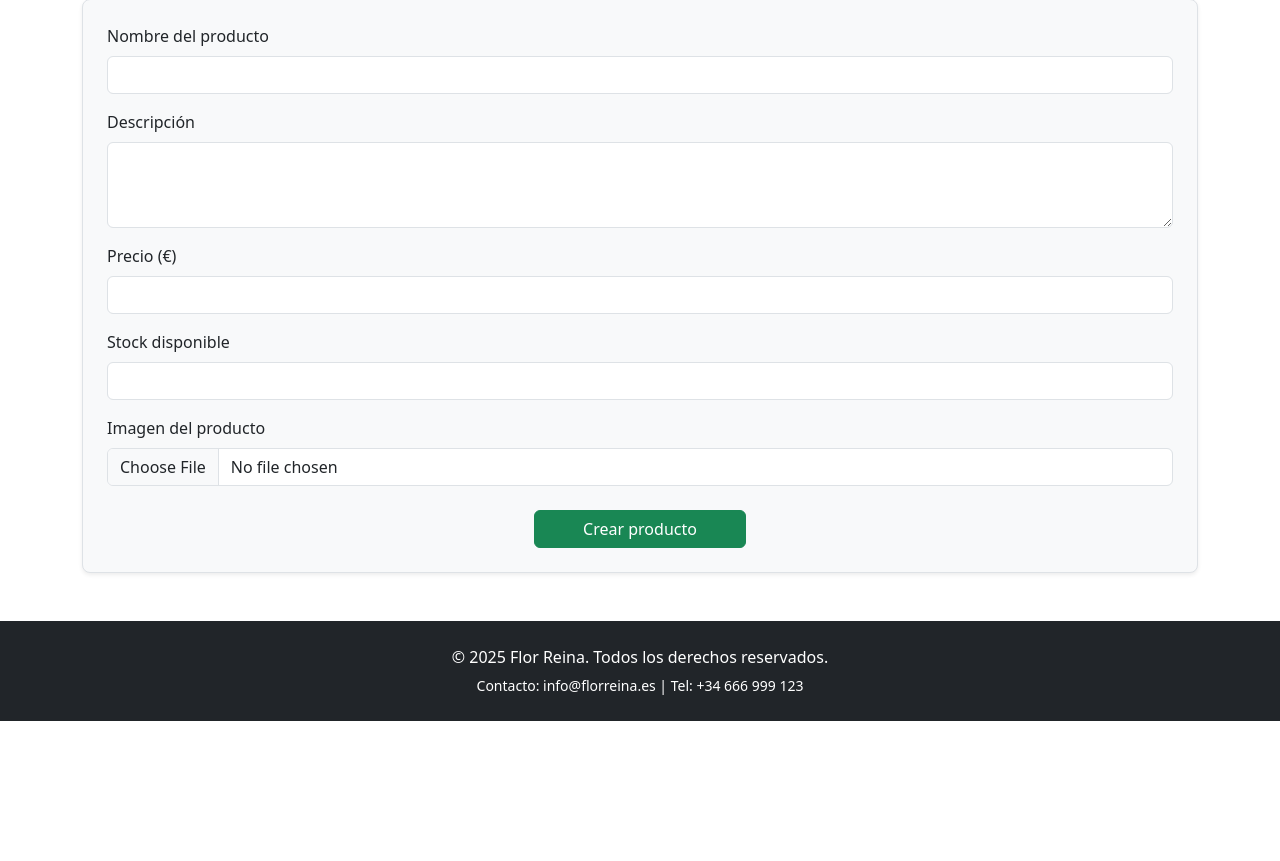
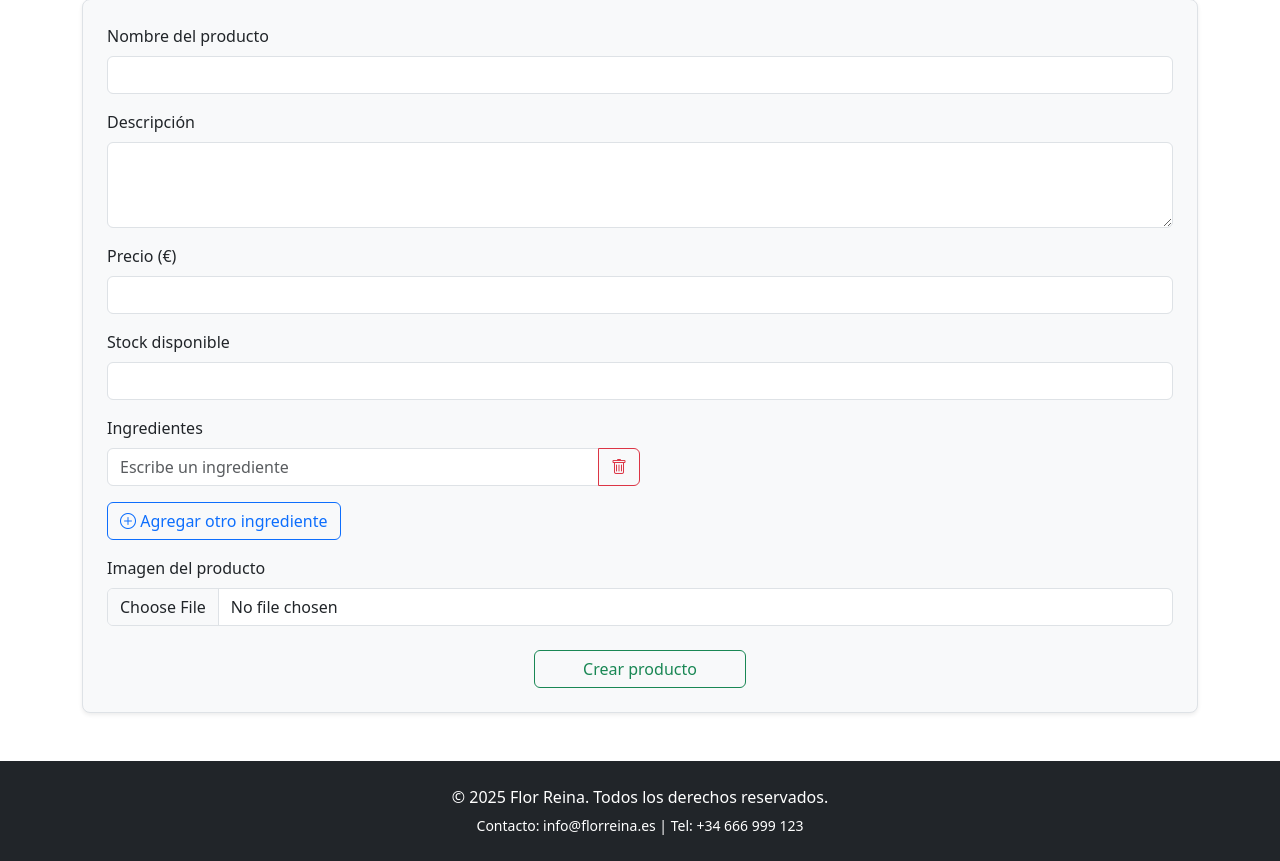
Before and after one commit to cristian23zapata/flor-reina, a PHP site: page /creacion_productos.php in a window 1280 px wide. Shown: the part 197-1058 px from the top of the page. Before the commit the page ends 918 px from the top, so only its background shows below. Run offline with PHP 8.4, Linux system fonts and the light colour scheme; the visitor is signed in with stand-in values (Sample User, id 1); data that the repository does not hold is empty.

Commit message:
cambios en creacion-productos

```diff
--- a/views/creacion_productos.php
+++ b/views/creacion_productos.php
@@ -25,6 +25,7 @@ session_start();
     <title>Flor Reina</title>
     <link href="https://cdn.jsdelivr.net/npm/bootstrap@5.3.3/dist/css/bootstrap.min.css" rel="stylesheet">
     <link href="https://cdn.jsdelivr.net/npm/bootstrap-icons@1.10.5/font/bootstrap-icons.css" rel="stylesheet">
+
 </head>
 <body>
 
@@ -85,15 +86,31 @@ session_start();
             <label for="stock" class="form-label">Stock disponible</label>
             <input type="number" class="form-control" id="stock" name="stock" required>
         </div>
+        <div class="mb-3">
+  <label for="ingredientes" class="form-label">Ingredientes</label>
+  <div id="nuevos-ingredientes">
+  <div class="input-group mb-2 w-50">
+  <input type="text" name="ingredientes[]" class="form-control" placeholder="Escribe un ingrediente">
+  <button type="button" class="btn btn-outline-danger" onclick="eliminarCampo(this)">
+    <i class="bi bi-trash"></i>
+  </button>
+</div>
+  </div>
+  <button type="button" class="btn btn-outline-primary mt-2" onclick="agregarCampo()">
+    <i class="bi bi-plus-circle"></i> Agregar otro ingrediente
+  </button>
+</div>
 
         <div class="mb-4">
             <label for="imagen" class="form-label">Imagen del producto</label>
             <input class="form-control" type="file" id="imagen" name="imagen" accept=".jpg, .jpeg, .png" required>
         </div>
 
+
         <div class="text-center">
-            <button type="submit" class="btn btn-success px-5">Crear producto</button>
+            <button type="submit" class="btn btn-outline-success px-5">Crear producto</button>
         </div>
+
     </form>
 </div>
 
@@ -103,7 +120,29 @@ session_start();
         <p class="mb-1">&copy; 2025 Flor Reina. Todos los derechos reservados.</p>
         <small>Contacto: info@florreina.es | Tel: +34 666 999 123</small>
     </div>
+
 </footer>
+<script>
+    function agregarCampo() {
+  const contenedor = document.getElementById('nuevos-ingredientes');
+  const nuevoCampo = document.createElement('div');
+  nuevoCampo.className = 'input-group mb-2 w-50';
+  nuevoCampo.innerHTML = `
+    <input type="text" name="ingredientes[]" class="form-control" placeholder="Escribe un ingrediente">
+    <button type="button" class="btn btn-outline-danger" onclick="eliminarCampo(this)">
+      <i class="bi bi-trash"></i>
+    </button>
+  `;
+  contenedor.appendChild(nuevoCampo);
+}
+
+function eliminarCampo(boton) {
+  const grupo = boton.parentNode;
+  grupo.parentNode.removeChild(grupo);
+}
+
+  </script>
 <script src="https://cdn.jsdelivr.net/npm/bootstrap@5.3.3/dist/js/bootstrap.bundle.min.js"></script>
+
 </body>
 </html>
```
Also changed, not shown: assets/imagenes/imagen_20250505_202834000.jpg (added).
